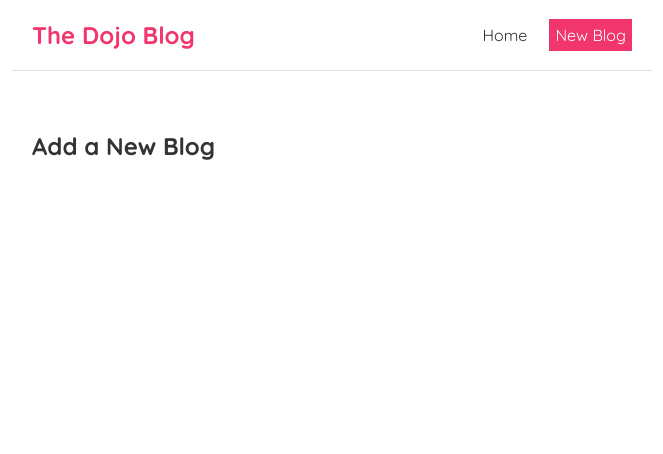
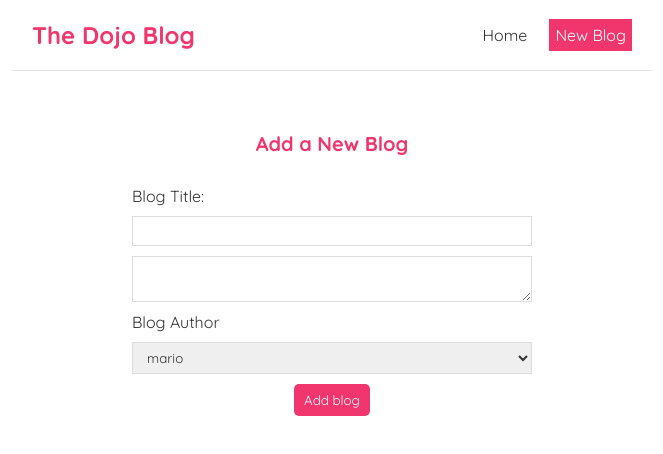
Before and after one commit to mankaache/Simple-react-blog, a React (Create React App) app: page /create in a window 1280 px wide. Shown: the top 454 px of the page, without its empty margins (308-971 px from the left). Built offline with nearby package versions, Linux system fonts and the light colour scheme.

Commit message:
created the object that will be sent to json server

```diff
--- a/src/BlogDetails.js
+++ b/src/BlogDetails.js
@@ -1,11 +1,22 @@
 import { useParams } from "react-router-dom";
+import useFetch from "./UseFetch";
 
 const BlogDetails = () => {
     const { id } = useParams()
+    const {data:blog, error, isPending} = useFetch('http://localhost:8000/blogs/' + id)
+
 
     return (
         <div className="blog-details">
-            <h2>Blog Details - {id} </h2>
+            {isPending && <div>Loading..</div>}
+            {error && <div>{error}</div>}
+            {blog && (
+                <article>
+                    <h2>{blog.title}</h2>
+                    <p>Written by  {blog.author}</p>
+                    <div>{blog.body}</div>
+                </article>
+            )}
         </div>
      );
 }
--- a/src/create.js
+++ b/src/create.js
@@ -1,9 +1,56 @@
+import { useState } from "react";
+
 const Create = () => {
-    return (
-        <div className="create">
-            <h2>Add a New Blog</h2>
-        </div>
-     );
-}
+  const [title, setTitle] = useState("");
+  const [body, setBody] = useState("");
+  const [author, setAuthor] = useState("mario");
+
+  const handleSubmit = (e)=>{
+    e.preventDefault();
+    // the object we will store the info that hte user enters
+    const blog = {
+        title,
+        body,
+        author
+    }
+
+  }
+
+  return (
+    <div className="create">
+      <h2>Add a New Blog</h2>
+      <form onSubmit={handleSubmit}>
+        <label>Blog Title:</label>
+        {/* adding a blog title */}
+        <input
+          type="text"
+          value={title}
+          onChange={(e) => setTitle(e.target.value)}
+          required
+        />
+
+        {/* adding a blog paragraph */}
+        <textarea
+        value={body}
+        onChange={(e)=>setBody(e.target.value)}
+        required></textarea>
+        <label>Blog Author</label>
+
+        {/* selecting the blog author */}
+        <select
+        value={author}
+        onChange={(e)=>setAuthor(e.target.value)}
+        >
+          <option value="mario">mario</option>
+          <option value="yoshi">yoshi</option>
+        </select>
+
+        {/* adding a new blog */}
+        <button>Add blog</button>
+        <p>{body}</p>
+      </form>
+    </div>
+  );
+};
 
 export default Create;
--- a/src/index.css
+++ b/src/index.css
@@ -58,3 +58,51 @@
 .blog-preview a{
   text-decoration: none;
 }
+/* blog details page */
+.blog-details h2 {
+  font-size: 20px;
+  color: #f1356d;
+  margin-bottom: 10px;
+}
+.blog-details div {
+  margin: 20px 0;
+}
+.blog-details button {
+  background: #f1356d;
+  color: #fff;
+  border: 0;
+  padding: 8px;
+  border-radius: 8px;
+  cursor: pointer;
+}
+/* create new blog form */
+.create {
+  max-width: 400px;
+  margin: 0 auto;
+  text-align: center;
+}
+.create label {
+  text-align: left;
+  display: block;
+}
+.create h2 {
+  font-size: 20px;
+  color: #f1356d;
+  margin-bottom: 30px;
+}
+.create input, .create textarea, .create select {
+  width: 100%;
+  padding: 6px 10px;
+  margin: 10px 0;
+  border: 1px solid #ddd;
+  box-sizing: border-box;
+  display: block;
+}
+.create button {
+  background: #f1356d;
+  color: #fff;
+  border: 0;
+  padding: 8px 10px;
+  border-radius: 5px;
+  cursor: pointer;
+}
```
